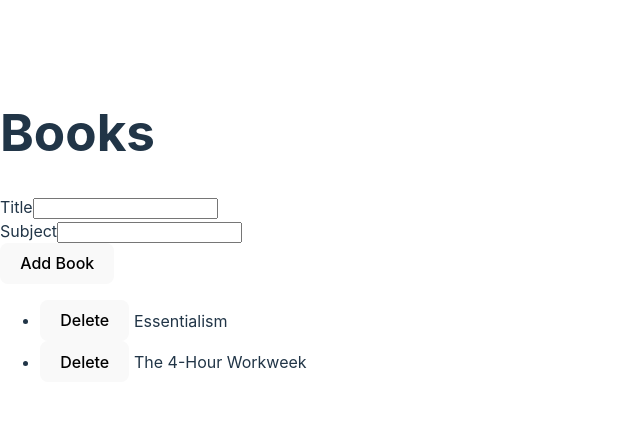
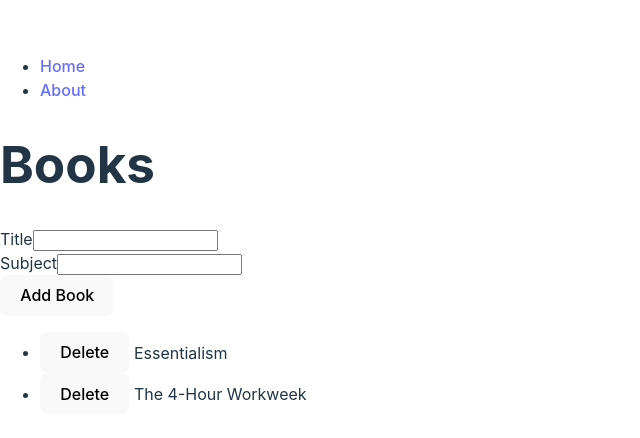
Before and after one commit to coryhouse/oberhaching-react, a React (Vite) app: page / in a window 1280 px wide. Shown: the part 166-604 px from the top of the page, without its empty margins (0-640 px from the left). Built offline with nearby package versions, Linux system fonts and the light colour scheme.

Commit message:
add routes

```diff
--- a/package.json
+++ b/package.json
@@ -10,7 +10,8 @@
   },
   "dependencies": {
     "react": "^18.2.0",
-    "react-dom": "^18.2.0"
+    "react-dom": "^18.2.0",
+    "react-router-dom": "^6.8.0"
   },
   "devDependencies": {
     "@playwright/test": "^1.30.0",
--- /dev/null
+++ b/src/About.tsx
@@ -0,0 +1,3 @@
+export default function About() {
+  return <h1>About</h1>;
+}
--- a/src/App.tsx
+++ b/src/Books.tsx
@@ -26,7 +26,7 @@
   subject: "",
 };
 
-export default function App() {
+export default function Books() {
   const [books, setBooks] = useState(initialBooks);
   const [book, setBook] = useState(newBook);
 
--- a/src/main.tsx
+++ b/src/main.tsx
@@ -1,10 +1,28 @@
 import React from "react";
 import ReactDOM from "react-dom/client";
-import App from "./App";
+import { BrowserRouter, Link, Route, Routes } from "react-router-dom";
+import About from "./About";
+import Books from "./Books";
 import "./index.css";
 
 ReactDOM.createRoot(document.getElementById("root") as HTMLElement).render(
   <React.StrictMode>
-    <App />
+    <BrowserRouter>
+      <nav>
+        <ul>
+          <li>
+            <Link to="/">Home</Link>
+          </li>
+          <li>
+            <Link to="/about">About</Link>
+          </li>
+        </ul>
+      </nav>
+
+      <Routes>
+        <Route path="/" element={<Books />} />
+        <Route path="/about" element={<About />} />
+      </Routes>
+    </BrowserRouter>
   </React.StrictMode>
 );
```
Also changed, not shown: 1 other file (tests, documents, lock files or other folders).
